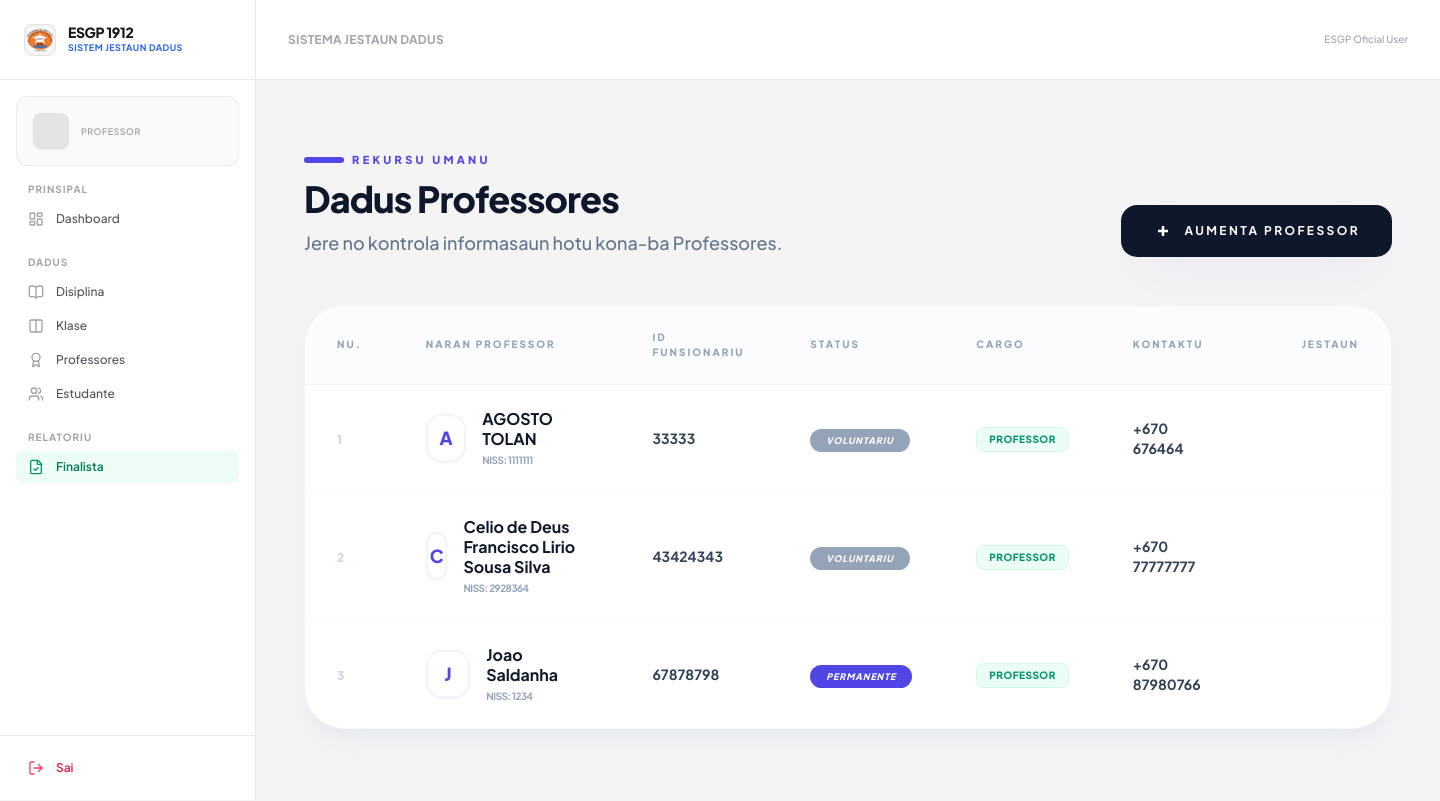
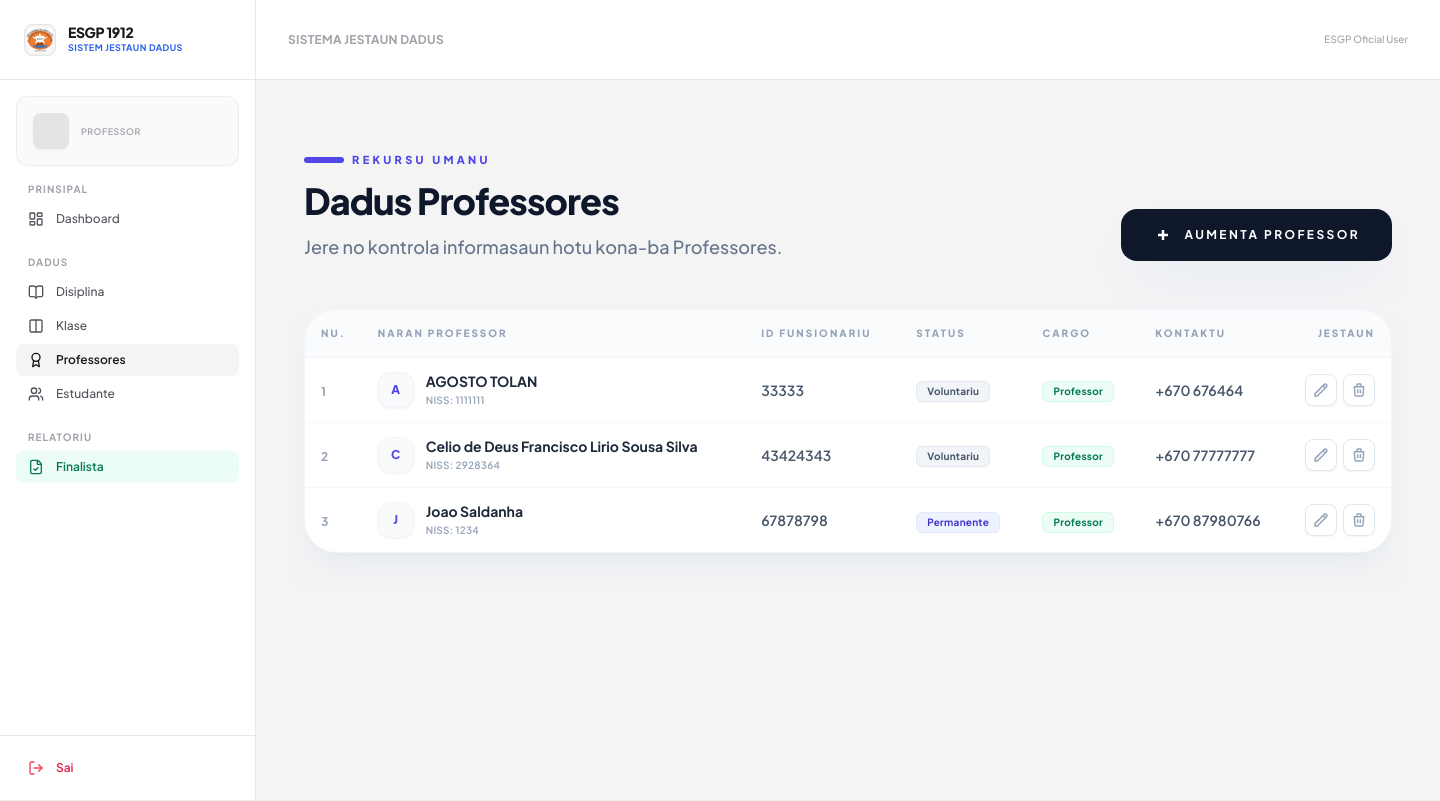
Before and after one commit to Celio-err/Team-Project-SJD, a Django app: page /users/profesor/lista/ in a window 1440 px wide. Run offline with Django 5.2, Linux system fonts and the light colour scheme; data comes from the database, SQL or seed files in the repository; parts of the project's set-up code (start-up, migrations or seed data) failed here and were passed over; some libraries are stand-ins or nearby versions.

Commit message:
hadia template base.html no lista_professor.html

```diff
--- a/templates/base_dashboard.html
+++ b/templates/base_dashboard.html
@@ -51,13 +51,13 @@
             </div>
         </div>
 
-        <div class="flex-1 overflow-y-auto sidebar-scroll px-4 space-y-5">
+        <div id="mainSidebarNav" class="flex-1 overflow-y-auto sidebar-scroll px-4 space-y-5">
 
             <div>
                 <p class="text-[10px] font-bold text-zinc-400 uppercase tracking-widest px-3 mb-1.5">Prinsipal</p>
                 <div class="space-y-0.5">
-                    <a href="{% url 'dashboard' %}" class="flex items-center gap-3 px-3 py-2 rounded-lg text-xs font-medium text-zinc-600 hover:bg-zinc-100 hover:text-zinc-900 transition-colors {% if request.resolver_match.url_name == 'dashboard' %} bg-zinc-100 text-zinc-900 font-semibold {% endif %}">
-                        <i data-lucide="layout-dashboard" class="w-4 h-4 text-zinc-400"></i> Dashboard
+                    <a href="{% url 'dashboard' %}" class="flex items-center gap-3 px-3 py-2 rounded-lg text-xs font-medium transition-colors {% if request.resolver_match.url_name == 'dashboard' %} bg-zinc-100 text-zinc-900 font-semibold text-indigo-600 {% else %} text-zinc-600 hover:bg-zinc-100 hover:text-zinc-900 {% endif %}">
+                        <i data-lucide="layout-dashboard" class="w-4 h-4 shrink-0"></i> Dashboard
                     </a>
                 </div>
             </div>
@@ -65,17 +65,20 @@
             <div>
                 <p class="text-[10px] font-bold text-zinc-400 uppercase tracking-widest px-3 mb-1.5">Dadus</p>
                 <div class="space-y-0.5">
-                    <a href="{% url 'disiplina_list' %}" class="flex items-center gap-3 px-3 py-2 rounded-lg text-xs font-medium text-zinc-600 hover:bg-zinc-100 hover:text-zinc-900 transition-colors">
-                        <i data-lucide="book-open" class="w-4 h-4 text-zinc-400"></i> Disiplina
+                    <a href="{% url 'disiplina_list' %}" class="flex items-center gap-3 px-3 py-2 rounded-lg text-xs font-medium transition-colors {% if request.resolver_match.url_name == 'disiplina_list' or request.resolver_match.url_name == 'disiplina_create' or request.resolver_match.url_name == 'disiplina_update' %} bg-zinc-100 text-zinc-900 font-semibold text-indigo-600 {% else %} text-zinc-600 hover:bg-zinc-100 hover:text-zinc-900 {% endif %}">
+                        <i data-lucide="book-open" class="w-4 h-4 shrink-0"></i> Disiplina
                     </a>
-                    <a href="{% url 'lista_klase' %}" class="flex items-center gap-3 px-3 py-2 rounded-lg text-xs font-medium text-zinc-600 hover:bg-zinc-100 hover:text-zinc-900 transition-colors">
-                        <i data-lucide="columns" class="w-4 h-4 text-zinc-400"></i> Klase
+
+                    <a href="{% url 'lista_klase' %}" class="flex items-center gap-3 px-3 py-2 rounded-lg text-xs font-medium transition-colors {% if request.resolver_match.url_name == 'lista_klase' %} bg-zinc-100 text-zinc-900 font-semibold text-indigo-600 {% else %} text-zinc-600 hover:bg-zinc-100 hover:text-zinc-900 {% endif %}">
+                        <i data-lucide="columns" class="w-4 h-4 shrink-0"></i> Klase
                     </a>
-                    <a href="{% url 'lista_professor' %}" class="flex items-center gap-3 px-3 py-2 rounded-lg text-xs font-medium text-zinc-600 hover:bg-zinc-100 hover:text-zinc-900 transition-colors">
-                        <i data-lucide="award" class="w-4 h-4 text-zinc-400"></i> Professores
+
+                    <a href="{% url 'lista_professor' %}" class="flex items-center gap-3 px-3 py-2 rounded-lg text-xs font-medium transition-colors {% if request.resolver_match.url_name == 'lista_professor' or request.resolver_match.url_name == 'professor_create' or request.resolver_match.url_name == 'edit_professor' %} bg-zinc-100 text-zinc-900 font-semibold text-indigo-600 {% else %} text-zinc-600 hover:bg-zinc-100 hover:text-zinc-900 {% endif %}">
+                        <i data-lucide="award" class="w-4 h-4 shrink-0"></i> Professores
                     </a>
-                    <a href="{% url 'estudante_list' %}" class="flex items-center gap-3 px-3 py-2 rounded-lg text-xs font-medium text-zinc-600 hover:bg-zinc-100 hover:text-zinc-900 transition-colors">
-                        <i data-lucide="users" class="w-4 h-4 text-zinc-400"></i> Estudante
+
+                    <a href="{% url 'estudante_list' %}" class="flex items-center gap-3 px-3 py-2 rounded-lg text-xs font-medium transition-colors {% if request.resolver_match.url_name == 'estudante_list' %} bg-zinc-100 text-zinc-900 font-semibold text-indigo-600 {% else %} text-zinc-600 hover:bg-zinc-100 hover:text-zinc-900 {% endif %}">
+                        <i data-lucide="users" class="w-4 h-4 shrink-0"></i> Estudante
                     </a>
                 </div>
             </div>
@@ -84,9 +87,8 @@
             <div>
                 <p class="text-[10px] font-bold text-zinc-400 uppercase tracking-widest px-3 mb-1.5">Manejamentu</p>
                 <div class="space-y-0.5">
-
-                    <a href="{% url 'alokasaun_list' %}" class="flex items-center gap-3 px-3 py-2 rounded-lg text-xs font-medium text-zinc-600 hover:bg-zinc-100 hover:text-zinc-900 transition-colors">
-                        <i data-lucide="git-pull-request" class="w-4 h-4 text-zinc-400"></i> Alokasaun
+                    <a href="{% url 'alokasaun_list' %}" class="flex items-center gap-3 px-3 py-2 rounded-lg text-xs font-medium transition-colors {% if request.resolver_match.url_name == 'alokasaun_list' %} bg-zinc-100 text-zinc-900 font-semibold text-indigo-600 {% else %} text-zinc-600 hover:bg-zinc-100 hover:text-zinc-900 {% endif %}">
+                        <i data-lucide="git-pull-request" class="w-4 h-4 shrink-0"></i> Alokasaun
                     </a>
                 </div>
             </div>
@@ -95,8 +97,8 @@
             <div>
                 <p class="text-[10px] font-bold text-zinc-400 uppercase tracking-widest px-3 mb-1.5">Relatoriu</p>
                 <div class="space-y-0.5">
-                    <a href="{% url 'lista_klase_finalista' %}" class="flex items-center gap-3 px-3 py-2 rounded-lg text-xs font-semibold text-emerald-700 bg-emerald-50 hover:bg-emerald-100 transition-colors">
-                        <i data-lucide="file-check" class="w-4 h-4 text-emerald-600"></i> Finalista
+                    <a href="{% url 'lista_klase_finalista' %}" class="flex items-center gap-3 px-3 py-2 rounded-lg text-xs font-semibold transition-colors {% if request.resolver_match.url_name == 'lista_klase_finalista' %} bg-emerald-600 text-white shadow-md shadow-emerald-100 {% else %} text-emerald-700 bg-emerald-50 hover:bg-emerald-100 {% endif %}">
+                        <i data-lucide="file-check" class="w-4 h-4 shrink-0"></i> Finalista
                     </a>
                 </div>
             </div>
@@ -105,8 +107,8 @@
             <div>
                 <p class="text-[10px] font-bold text-zinc-400 uppercase tracking-widest px-3 mb-1.5">Konfigurasaun</p>
                 <div class="space-y-0.5">
-                    <a href="{% url 'user_list'%}" class="flex items-center gap-3 px-3 py-2 rounded-lg text-xs font-medium text-zinc-600 hover:bg-zinc-100 hover:text-zinc-900 transition-colors">
-                        <i data-lucide="sliders" class="w-4 h-4 text-zinc-400"></i> Manejamentu Utilizador
+                    <a href="{% url 'user_list' %}" class="flex items-center gap-3 px-3 py-2 rounded-lg text-xs font-medium transition-colors {% if request.resolver_match.url_name == 'user_list' %} bg-zinc-100 text-zinc-900 font-semibold text-indigo-600 {% else %} text-zinc-600 hover:bg-zinc-100 hover:text-zinc-900 {% endif %}">
+                        <i data-lucide="sliders" class="w-4 h-4 shrink-0"></i> Manejamentu Utilizador
                     </a>
                 </div>
             </div>
@@ -115,7 +117,7 @@
         </div>
 
         <div class="p-4 border-t border-zinc-200/80">
-            <form action="{% url 'logout'%}" method="post">
+            <form action="{% url 'logout' %}" method="post">
                 {% csrf_token %}
                 <button type="submit" class="w-full flex items-center gap-3 px-3 py-2 rounded-lg text-xs font-semibold text-rose-600 hover:bg-rose-50 transition-colors">
                     <i data-lucide="log-out" class="w-4 h-4 text-rose-500"></i>
@@ -177,6 +179,18 @@
             if(openSidebarBtn) openSidebarBtn.addEventListener('click', toggleSidebar);
             if(closeSidebarBtn) closeSidebarBtn.addEventListener('click', toggleSidebar);
             if(sidebarOverlay) sidebarOverlay.addEventListener('click', toggleSidebar);
+
+            // LOGIKA MEMORI SCROLL SIDEBAR
+            const sidebarNav = document.getElementById('mainSidebarNav');
+            const savedScrollPosition = localStorage.getItem('sidebarScrollPos');
+            if (savedScrollPosition && sidebarNav) {
+                sidebarNav.scrollTop = savedScrollPosition;
+            }
+            if (sidebarNav) {
+                sidebarNav.addEventListener('scroll', function() {
+                    localStorage.setItem('sidebarScrollPos', sidebarNav.scrollTop);
+                });
+            }
         });
     </script>
 
--- a/templates/users/lista_profesor.html
+++ b/templates/users/lista_profesor.html
@@ -1,119 +1,120 @@
 {% extends 'base_dashboard.html' %}
 
 {% block dashboard_content %}
-<div class="max-w-7xl mx-auto px-4 py-10">
-    <div class="flex flex-col md:flex-row md:items-end justify-between gap-6 mb-12">
+<div class="max-w-7xl mx-auto px-4 py-6 md:py-10 w-full min-w-0 overflow-hidden">
+
+    <div class="flex flex-col sm:flex-row sm:items-end justify-between gap-6 mb-8 md:mb-12">
         <div>
             <div class="flex items-center gap-2 mb-3">
                 <span class="h-1.5 w-10 bg-indigo-600 rounded-full"></span>
                 <span class="text-[11px] font-black uppercase tracking-[0.3em] text-indigo-600">Rekursu Umanu</span>
             </div>
-            <h2 class="text-4xl font-extrabold text-slate-900 tracking-tight leading-none">Dadus Professores</h2>
-            <p class="text-slate-500 mt-3 font-medium text-lg">Jere no kontrola informasaun hotu kona-ba Professores.</p>
+            <h2 class="text-3xl md:text-4xl font-extrabold text-slate-900 tracking-tight leading-none">Dadus Professores</h2>
+            <p class="text-slate-500 mt-3 font-medium text-base md:text-lg">Jere no kontrola informasaun hotu kona-ba Professores.</p>
         </div>
 
-        <a href="{% url 'professor_create' %}" class="group flex items-center gap-3 px-8 py-4 bg-slate-900 text-white rounded-2xl font-bold text-xs uppercase tracking-[0.2em] hover:bg-indigo-600 transition-all shadow-2xl shadow-slate-200 active:scale-95">
+        <a href="{% url 'professor_create' %}" class="group flex items-center justify-center gap-3 px-6 py-3.5 md:px-8 md:py-4 bg-slate-900 text-white rounded-2xl font-bold text-xs uppercase tracking-[0.2em] hover:bg-indigo-600 transition-all shadow-2xl shadow-slate-200 active:scale-95 w-full sm:w-auto shrink-0">
             <svg class="w-5 h-5 group-hover:rotate-90 transition-transform" fill="none" stroke="currentColor" viewBox="0 0 24 24" stroke-width="3"><path d="M12 6v6m0 0v6m0-6h6m-6 0H6"/></svg>
             Aumenta Professor
         </a>
     </div>
 
-    <div class="bg-white rounded-[2.5rem] border border-slate-100 shadow-xl shadow-slate-200/50 overflow-hidden">
-        <div class="overflow-x-auto">
-            <table class="w-full text-left border-collapse">
+    <div class="w-full bg-white rounded-[1.5rem] md:rounded-[2rem] border border-slate-100 shadow-xl shadow-slate-200/50 overflow-hidden">
+        <div class="w-full overflow-x-auto">
+
+            <table class="w-full text-left border-collapse min-w-full table-auto">
                 <thead>
-                    <tr class="bg-slate-50/50 border-b border-slate-100">
-                        <th class="px-8 py-6 text-[10px] font-black text-slate-400 uppercase tracking-[0.2em]">Nu.</th>
-                        <th class="px-8 py-6 text-[10px] font-black text-slate-400 uppercase tracking-[0.2em]">Naran Professor</th>
-                        <th class="px-8 py-6 text-[10px] font-black text-slate-400 uppercase tracking-[0.2em]">ID Funsionariu</th>
-                        <th class="px-8 py-6 text-[10px] font-black text-slate-400 uppercase tracking-[0.2em]">Status</th>
-                        <th class="px-8 py-6 text-[10px] font-black text-slate-400 uppercase tracking-[0.2em]">Cargo</th>
-                        <th class="px-8 py-6 text-[10px] font-black text-slate-400 uppercase tracking-[0.2em]">Kontaktu</th>
-                        <th class="px-8 py-6 text-[10px] font-black text-slate-400 uppercase tracking-[0.2em] text-right">Jestaun</th>
+                    <tr class="bg-slate-50/70 border-b border-slate-100">
+                        <th class="px-4 py-4 text-[10px] font-black text-slate-400 uppercase tracking-[0.2em] w-[40px]">Nu.</th>
+                        <th class="px-4 py-4 text-[10px] font-black text-slate-400 uppercase tracking-[0.2em]">Naran Professor</th>
+                        <th class="px-4 py-4 text-[10px] font-black text-slate-400 uppercase tracking-[0.2em]">ID Funsionariu</th>
+                        <th class="px-4 py-4 text-[10px] font-black text-slate-400 uppercase tracking-[0.2em]">Status</th>
+                        <th class="px-4 py-4 text-[10px] font-black text-slate-400 uppercase tracking-[0.2em]">Cargo</th>
+                        <th class="px-4 py-4 text-[10px] font-black text-slate-400 uppercase tracking-[0.2em]">Kontaktu</th>
+                        <th class="px-4 py-4 text-[10px] font-black text-slate-400 uppercase tracking-[0.2em] text-right w-[90px]">Jestaun</th>
                     </tr>
                 </thead>
-                <tbody class="divide-y divide-slate-50">
+                <tbody class="divide-y divide-slate-100/70">
                     {% for p in professores %}
-                    <tr class="group hover:bg-indigo-50/30 transition-all duration-300">
-                        <td class="px-8 py-6">
-                            <span class="text-xs font-black text-slate-300 group-hover:text-indigo-600 transition-colors">{{ forloop.counter }}</span>
+                    <tr class="group hover:bg-slate-50/80 transition-all duration-200">
+                        <td class="px-4 py-3.5 align-middle">
+                            <span class="text-xs font-bold text-slate-400 group-hover:text-indigo-600 transition-colors">{{ forloop.counter }}</span>
                         </td>
-                        <td class="px-8 py-6">
-                            <div class="flex items-center gap-4">
-                                <div class="w-12 h-12 bg-white border-2 border-slate-100 text-indigo-600 rounded-2xl flex items-center justify-center font-black text-lg shadow-sm group-hover:border-indigo-200 transition-all">
+
+                        <td class="px-4 py-3.5 align-middle">
+                            <div class="flex items-center gap-3">
+                                <div class="w-9 h-9 bg-slate-50 border border-slate-100 text-indigo-600 rounded-xl flex items-center justify-center font-black text-xs shadow-sm group-hover:border-indigo-100 group-hover:bg-white transition-all shrink-0">
                                     {{ p.naran_kompletu|slice:":1" }}
                                 </div>
-                                <div>
-                                    <p class="font-bold text-slate-900 text-base leading-tight group-hover:text-indigo-600 transition-colors">{{ p.naran_kompletu }}</p>
-                                    <div class="flex gap-3 mt-1">
-                                        <span class="text-[10px] text-slate-400 font-bold uppercase tracking-tighter">NISS: {{ p.nis }}</span>
-
+                                <div class="min-w-0">
+                                    <p class="font-bold text-slate-800 text-sm leading-snug group-hover:text-indigo-600 transition-colors whitespace-nowrap">{{ p.naran_kompletu }}</p>
+                                    <div class="flex gap-3 mt-0.5">
+                                        <span class="text-[10px] text-slate-400 font-semibold tracking-wide whitespace-nowrap">NISS: {{ p.nis }}</span>
                                     </div>
                                 </div>
                             </div>
                         </td>
-                        <td class="px-8 py-6">
-                            <span class="text-sm font-bold text-slate-700">{{ p.id_funcionario }}</span>
+
+                        <td class="px-4 py-3.5 align-middle whitespace-nowrap text-sm font-semibold text-slate-600">
+                            {{ p.id_funcionario }}
                         </td>
-                        <td class="px-8 py-6">
+
+                        <td class="px-4 py-3.5 align-middle whitespace-nowrap">
                             {% if p.status == 'Permanente' %}
-                                <span class="px-4 py-1.5 bg-indigo-600 text-white rounded-full text-[9px] font-black uppercase tracking-widest italic">Permanente</span>
+                                <span class="inline-flex px-2.5 py-0.5 bg-indigo-50 text-indigo-700 border border-indigo-100 rounded-md text-[10px] font-bold tracking-wide">Permanente</span>
                             {% elif p.status == 'Kontratadu' %}
-                                <span class="px-4 py-1.5 bg-amber-500 text-white rounded-full text-[9px] font-black uppercase tracking-widest italic">Kontratadu</span>
+                                <span class="inline-flex px-2.5 py-0.5 bg-amber-50 text-amber-700 border border-amber-100 rounded-md text-[10px] font-bold tracking-wide">Kontratadu</span>
                             {% else %}
-                                <span class="px-4 py-1.5 bg-slate-400 text-white rounded-full text-[9px] font-black uppercase tracking-widest italic">Voluntariu</span>
+                                <span class="inline-flex px-2.5 py-0.5 bg-slate-100 text-slate-600 border border-slate-200 rounded-md text-[10px] font-bold tracking-wide">Voluntariu</span>
                             {% endif %}
                         </td>
-                        <td class="px-8 py-6">
+
+                        <td class="px-4 py-3.5 align-middle whitespace-nowrap">
                             {% if p.cargo == '-' or not p.cargo %}
-        <span class="inline-flex items-center px-3 py-1 bg-slate-100 text-slate-400 rounded-lg border border-slate-200 text-[10px] font-black uppercase tracking-wider italic">
-            -
-        </span>
+                                <span class="text-slate-400 text-sm font-medium pl-2">-</span>
                             {% elif p.cargo == 'Diretor' or p.cargo == 'Diretor/a da Escola' %}
-        <span class="inline-flex items-center gap-1.5 px-3 py-1 bg-purple-50 text-purple-600 rounded-lg border border-purple-100 text-[10px] font-black uppercase tracking-wider">
+                                <span class="inline-flex items-center gap-1.5 px-2.5 py-0.5 bg-purple-50 text-purple-700 rounded-md border border-purple-100 text-[10px] font-bold tracking-wide">
                                     <span class="w-1.5 h-1.5 rounded-full bg-purple-500 animate-pulse"></span>
                                     Diretor/a da Escola
                                 </span>
                             {% else %}
-        <span class="inline-flex items-center px-3 py-1 bg-emerald-50 text-emerald-600 rounded-lg border border-emerald-100 text-[10px] font-black uppercase tracking-wider">
+                                <span class="inline-flex items-center px-2.5 py-0.5 bg-emerald-50 text-emerald-700 rounded-md border border-emerald-100 text-[10px] font-bold tracking-wide">
                                     {{ p.cargo }}
                                 </span>
                             {% endif %}
                         </td>
 
+                        <td class="px-4 py-3.5 align-middle whitespace-nowrap text-sm font-semibold text-slate-600">
+                            +670 {{ p.nu_telemovel }}
+                        </td>
 
-
-                        <td class="px-8 py-6">
-                            <div class="flex flex-col">
-                                <span class="text-sm font-bold text-slate-700">+670 {{ p.nu_telemovel }}</span>
-                            </div>
-                        </td>
-                        <td class="px-8 py-6 text-right">
-                            <div class="flex justify-end gap-2 opacity-0 group-hover:opacity-100 transition-all duration-300 translate-x-4 group-hover:translate-x-0">
-                                <a href="{% url 'edit_professor' p.id %}" class="w-10 h-10 flex items-center justify-center bg-white border border-slate-100 text-slate-400 hover:text-indigo-600 hover:border-indigo-200 rounded-xl shadow-sm transition-all">
-                                    <svg class="w-4 h-4" fill="none" stroke="currentColor" viewBox="0 0 24 24"><path stroke-width="2.5" d="M15.232 5.232l3.536 3.536m-2.036-5.036a2.5 2.5 0 113.536 3.536L6.5 21.036H3v-3.572L16.732 3.732z"/></svg>
+                        <td class="px-4 py-3.5 text-right align-middle whitespace-nowrap">
+                            <div class="flex justify-end gap-1.5">
+                                <a href="{% url 'edit_professor' p.id %}" class="w-8 h-8 flex items-center justify-center bg-white border border-slate-200 text-slate-400 hover:text-indigo-600 hover:border-indigo-200 rounded-lg shadow-sm transition-all" title="Edit">
+                                    <svg class="w-4 h-4" fill="none" stroke="currentColor" viewBox="0 0 24 24"><path stroke-width="2.2" d="M15.232 5.232l3.536 3.536m-2.036-5.036a2.5 2.5 0 113.536 3.536L6.5 21.036H3v-3.572L16.732 3.732z"/></svg>
                                 </a>
-                                <a href="{% url 'hamoos_professor' p.id %}" class="w-10 h-10 flex items-center justify-center bg-white border border-slate-100 text-slate-400 hover:text-red-500 hover:border-red-200 rounded-xl shadow-sm transition-all">
-                                    <svg class="w-4 h-4" fill="none" stroke="currentColor" viewBox="0 0 24 24"><path stroke-width="2.5" d="M19 7l-.867 12.142A2 2 0 0116.138 21H7.862a2 2 0 01-1.995-1.858L5 7m5 4v6m4-6v6m1-10V4a1 1 0 00-1-1h-4a1 1 0 00-1 1v3M4 7h16"/></svg>
+                                <a href="{% url 'hamoos_professor' p.id %}" class="w-8 h-8 flex items-center justify-center bg-white border border-slate-200 text-slate-400 hover:text-red-500 hover:border-red-200 rounded-lg shadow-sm transition-all" title="Hamoos">
+                                    <svg class="w-4 h-4" fill="none" stroke="currentColor" viewBox="0 0 24 24"><path stroke-width="2.2" d="M19 7l-.867 12.142A2 2 0 0116.138 21H7.862a2 2 0 01-1.995-1.858L5 7m5 4v6m4-6v6m1-10V4a1 1 0 00-1-1h-4a1 1 0 00-1 1v3M4 7h16"/></svg>
                                 </a>
                             </div>
                         </td>
                     </tr>
                     {% empty %}
                     <tr>
-                        <td colspan="5" class="px-8 py-32 text-center">
+                        <td colspan="7" class="px-8 py-24 text-center">
                             <div class="flex flex-col items-center">
-                                <div class="w-24 h-24 bg-slate-50 rounded-full flex items-center justify-center mb-6">
+                                <div class="w-20 h-20 bg-slate-50 rounded-full flex items-center justify-center mb-6">
                                     <svg class="w-10 h-10 text-slate-200" fill="none" stroke="currentColor" viewBox="0 0 24 24"><path stroke-width="1" d="M17 20h5v-2a3 3 0 00-5.356-1.857M17 20H7m10 0v-2c0-.656-.126-1.283-.356-1.857M7 20H2v-2a3 3 0 015.356-1.857M7 20v-2c0-.656.126-1.283.356-1.857m0 0a5.002 5.002 0 019.288 0M15 7a3 3 0 11-6 0 3 3 0 016 0z"/></svg>
                                 </div>
-                                <h3 class="text-xl font-bold text-slate-900">Seidauk iha Professor</h3>
-                                <p class="text-slate-400 mt-1">Dadus profesor sira sei mosu iha ne'e bainhira rejistadu ona.</p>
+                                <h3 class="text-lg font-bold text-slate-900">Seidauk iha Professor</h3>
+                                <p class="text-sm text-slate-400 mt-1">Dadus profesor sira sei mosu iha ne'e bainhira rejistadu ona.</p>
                             </div>
                         </td>
                     </tr>
                     {% endfor %}
                 </tbody>
             </table>
+
         </div>
     </div>
 </div>
```
Lines whose indentation alone changed are shown as unchanged.
